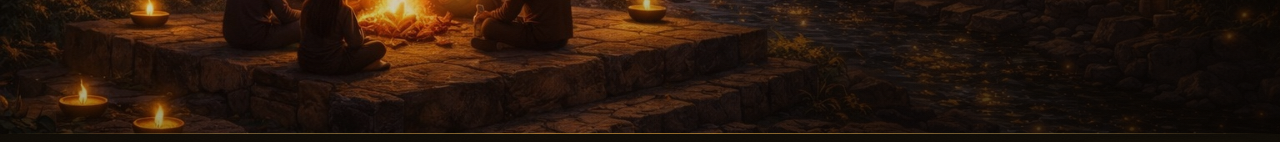
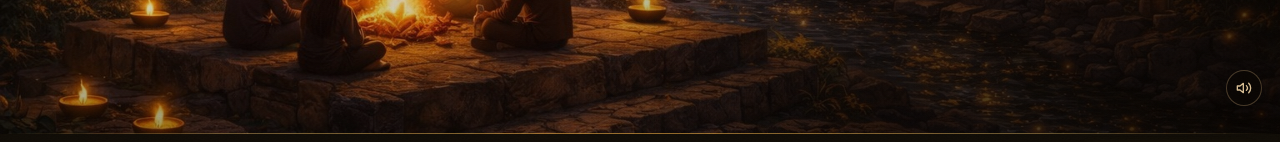
Before and after one commit to Bijay-Thakur/Chautari, a Next.js app: page / in a window 1280 px wide. Shown: the part 614-756 px from the top of the page. Built offline with nearby package versions, Linux system fonts and the light colour scheme.

Commit message:
Audio added

```diff
--- a/src/app/page.tsx
+++ b/src/app/page.tsx
@@ -1,6 +1,6 @@
 "use client";
 
-import { useState } from "react";
+import { useState, useEffect, useRef, useCallback } from "react";
 import { useRouter } from "next/navigation";
 import { motion, AnimatePresence } from "framer-motion";
 
@@ -364,13 +364,120 @@ function EnterButton({ onClick }: { onClick: () => void }) {
   );
 }
 
+/* ─── Mute toggle button ─────────────────────────────────────────────── */
+function MuteButton({ muted, onToggle }: { muted: boolean; onToggle: () => void }) {
+  return (
+    <motion.button
+      onClick={onToggle}
+      initial={{ opacity: 0 }}
+      animate={{ opacity: 1 }}
+      transition={{ delay: 2.2, duration: 0.6 }}
+      title={muted ? "Unmute ambient sound" : "Mute ambient sound"}
+      style={{
+        position: "fixed",
+        bottom: 80,          // sit above the crisis bar
+        right: 18,
+        zIndex: 20,
+        width: 36,
+        height: 36,
+        borderRadius: "50%",
+        background: "rgba(10, 6, 2, 0.58)",
+        border: "1px solid rgba(255, 210, 150, 0.25)",
+        backdropFilter: "blur(8px)",
+        WebkitBackdropFilter: "blur(8px)",
+        display: "flex",
+        alignItems: "center",
+        justifyContent: "center",
+        cursor: "pointer",
+        color: "rgba(255, 225, 175, 0.85)",
+        boxShadow: "0 4px 16px rgba(0,0,0,0.35)",
+      }}
+      whileHover={{ scale: 1.1 }}
+      whileTap={{ scale: 0.92 }}
+    >
+      {muted ? (
+        /* muted icon */
+        <svg width="16" height="16" viewBox="0 0 24 24" fill="none" stroke="currentColor" strokeWidth="2" strokeLinecap="round" strokeLinejoin="round">
+          <polygon points="11 5 6 9 2 9 2 15 6 15 11 19 11 5" />
+          <line x1="23" y1="9" x2="17" y2="15" />
+          <line x1="17" y1="9" x2="23" y2="15" />
+        </svg>
+      ) : (
+        /* sound-on icon */
+        <svg width="16" height="16" viewBox="0 0 24 24" fill="none" stroke="currentColor" strokeWidth="2" strokeLinecap="round" strokeLinejoin="round">
+          <polygon points="11 5 6 9 2 9 2 15 6 15 11 19 11 5" />
+          <path d="M15.54 8.46a5 5 0 0 1 0 7.07" />
+          <path d="M19.07 4.93a10 10 0 0 1 0 14.14" />
+        </svg>
+      )}
+    </motion.button>
+  );
+}
+
 /* ─── Main Page ──────────────────────────────────────────────────────── */
 export default function LandingPage() {
   const router = useRouter();
   const [entered, setEntered] = useState(false);
+  const [muted, setMuted] = useState(false);
+  const audioRef = useRef<HTMLAudioElement | null>(null);
 
+  /* ── Start ambient audio on mount ── */
+  useEffect(() => {
+    const audio = new Audio("/audio/Sound.mpeg");
+    audio.loop = true;
+    audio.volume = 0.38;       // medium — not too loud
+    audioRef.current = audio;
+
+    /* Try immediate autoplay; browsers may block until first interaction */
+    const playPromise = audio.play();
+    if (playPromise !== undefined) {
+      playPromise.catch(() => {
+        /* Autoplay blocked — play on the first user gesture */
+        const unlock = () => {
+          audio.play().catch(() => {});
+          window.removeEventListener("pointerdown", unlock);
+          window.removeEventListener("keydown", unlock);
+        };
+        window.addEventListener("pointerdown", unlock, { once: true });
+        window.addEventListener("keydown", unlock, { once: true });
+      });
+    }
+
+    return () => {
+      audio.pause();
+      audio.src = "";
+    };
+  }, []);
+
+  /* ── Mute / unmute ── */
+  const toggleMute = useCallback(() => {
+    if (!audioRef.current) return;
+    const next = !muted;
+    audioRef.current.muted = next;
+    setMuted(next);
+  }, [muted]);
+
+  /* ── Fade out then navigate ── */
   function handleEnter() {
     setEntered(true);
+
+    /* Fade volume down over 600 ms then stop */
+    const audio = audioRef.current;
+    if (audio) {
+      const steps = 20;
+      const interval = 600 / steps;
+      const startVol = audio.volume;
+      let step = 0;
+      const fade = setInterval(() => {
+        step++;
+        audio.volume = Math.max(0, startVol * (1 - step / steps));
+        if (step >= steps) {
+          clearInterval(fade);
+          audio.pause();
+        }
+      }, interval);
+    }
+
     setTimeout(() => router.push("/home"), 700);
   }
 
@@ -411,6 +518,9 @@ export default function LandingPage() {
       <AnimatedBirds />
       <LightPulses />
       <FireParticles />
+
+      {/* ── Mute toggle ── */}
+      <MuteButton muted={muted} onToggle={toggleMute} />
 
       {/* ── Content — right side, no card, text floats directly over image ── */}
       <AnimatePresence>
```
Also changed, not shown: 1 other file (tests, documents, lock files or other folders).
